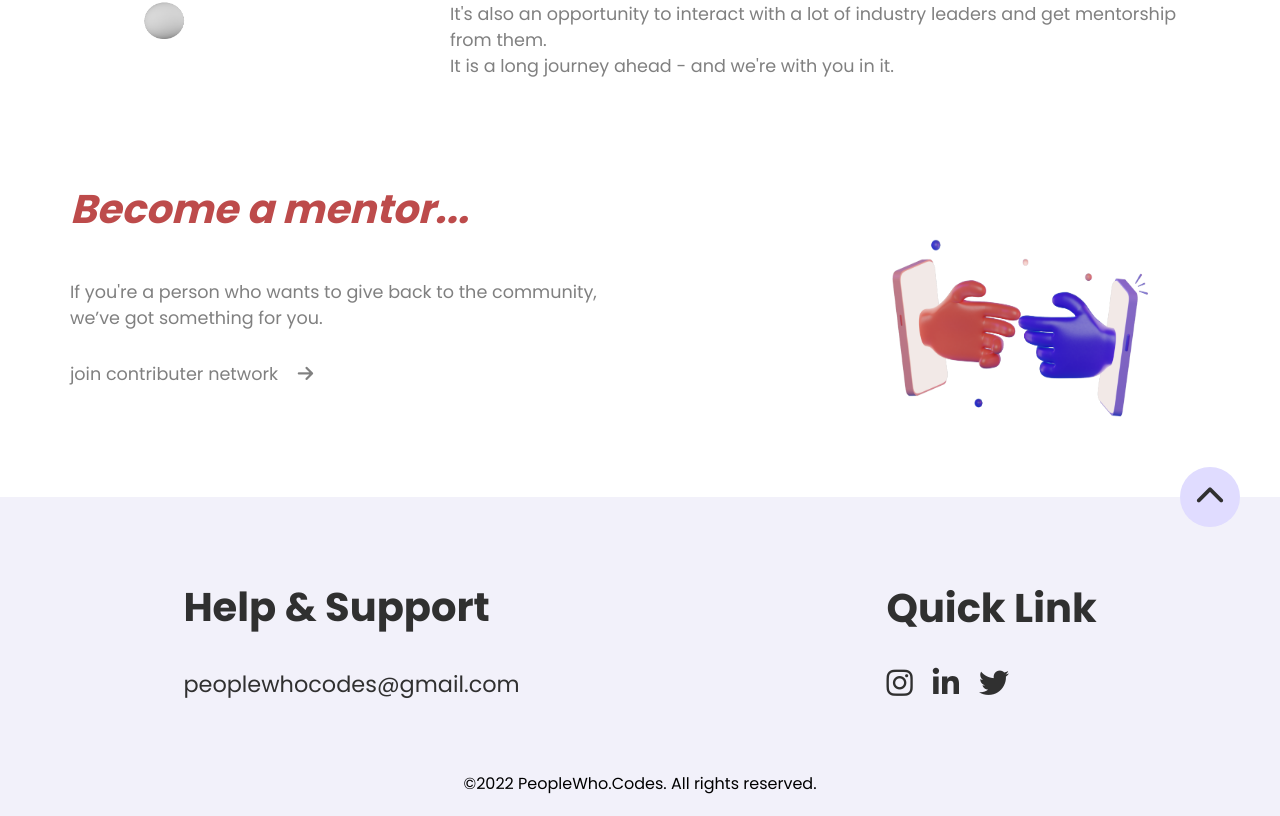
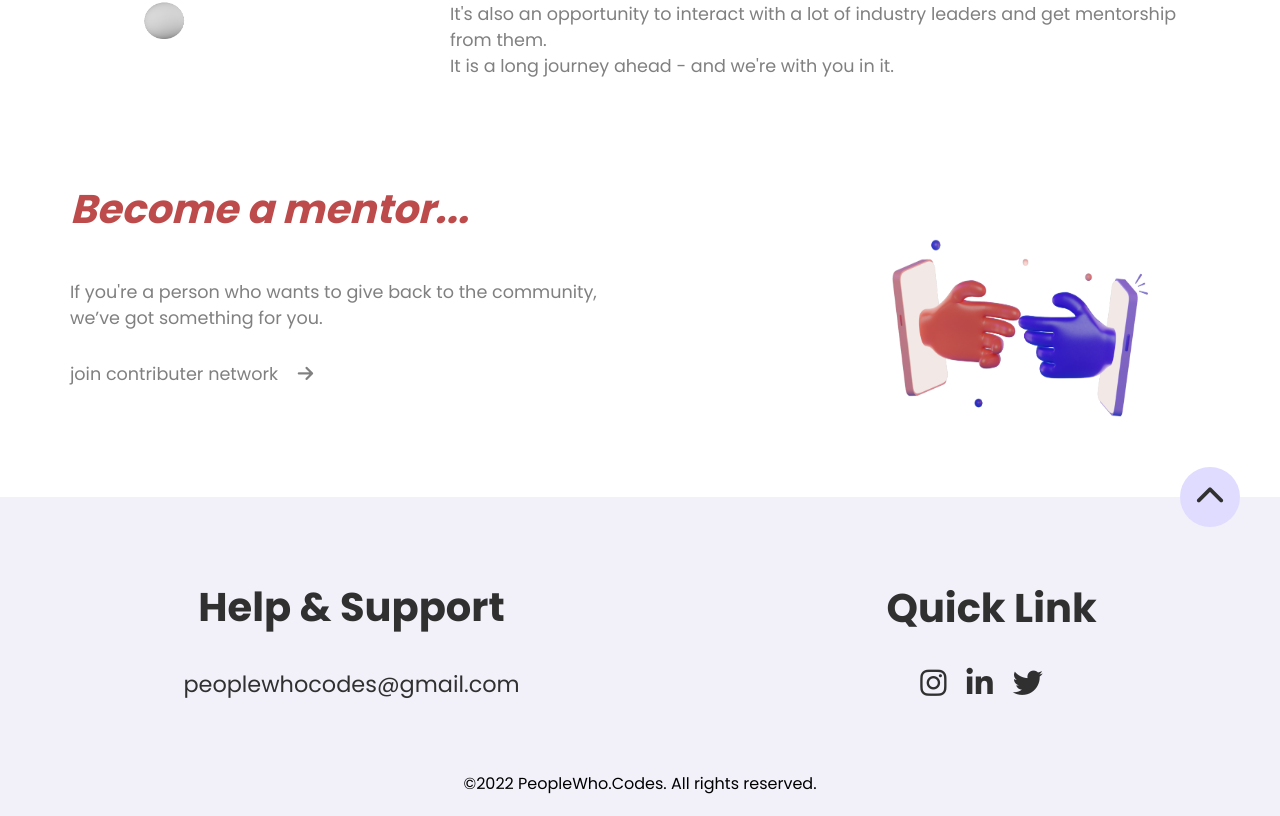
Before and after one commit to adcratic/peoplewho.codes, a React (Create React App) app: page / in a window 1280 px wide. Shown: the part 1667-2483 px from the top of the page. Built offline with nearby package versions, Linux system fonts and the light colour scheme.

Commit message:
footer align center

```diff
--- a/src/components/Footer/Footer.css
+++ b/src/components/Footer/Footer.css
@@ -21,7 +21,8 @@
 
 .footer-mail-container{
     display: flex;
-    justify-content: flex-start;
+    justify-content: center;
+    align-items: center;
     flex-direction: column;
     padding: 20px;
 }
@@ -44,6 +45,7 @@
 .footer-social-container{
     display: flex;
     justify-content: center;
+    align-items: center;
     flex-direction: column;
     padding: 20px;
 }
```
Also changed, not shown: 11 other files (tests, documents, lock files or other folders).
